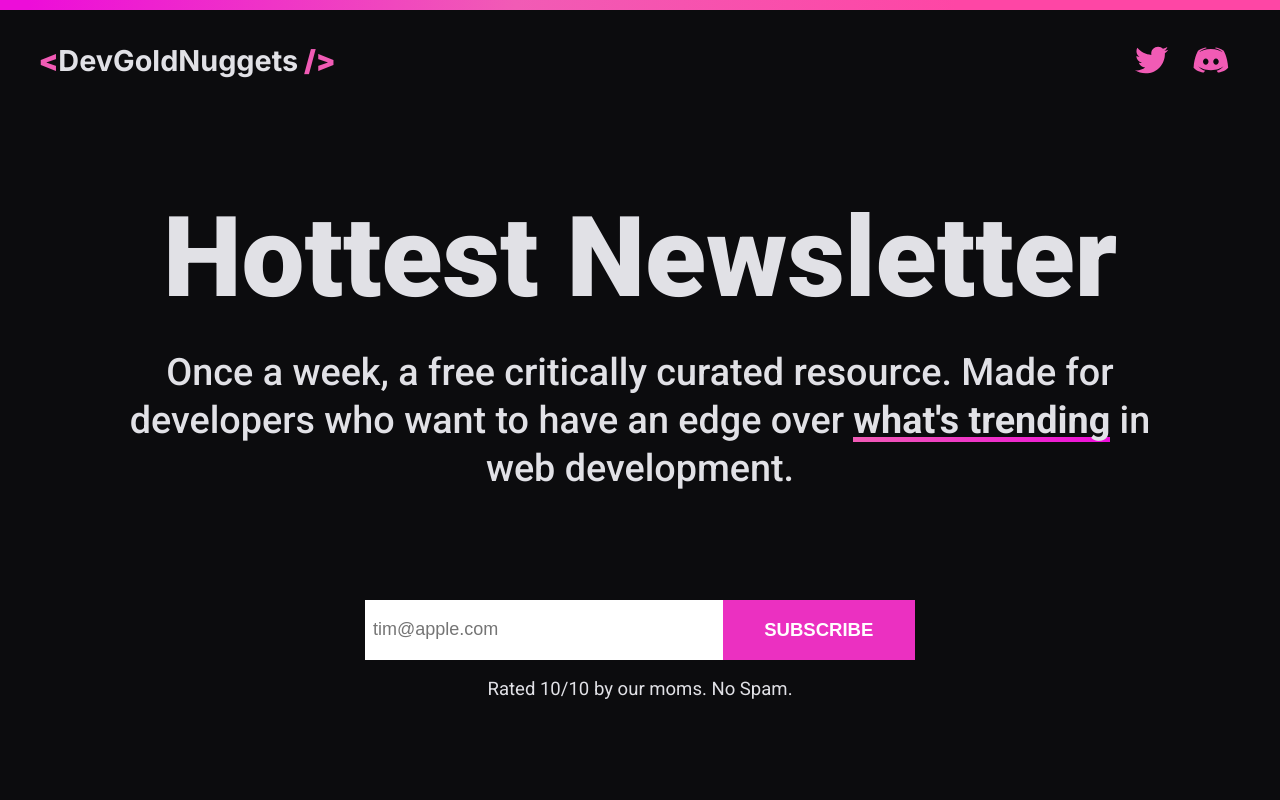
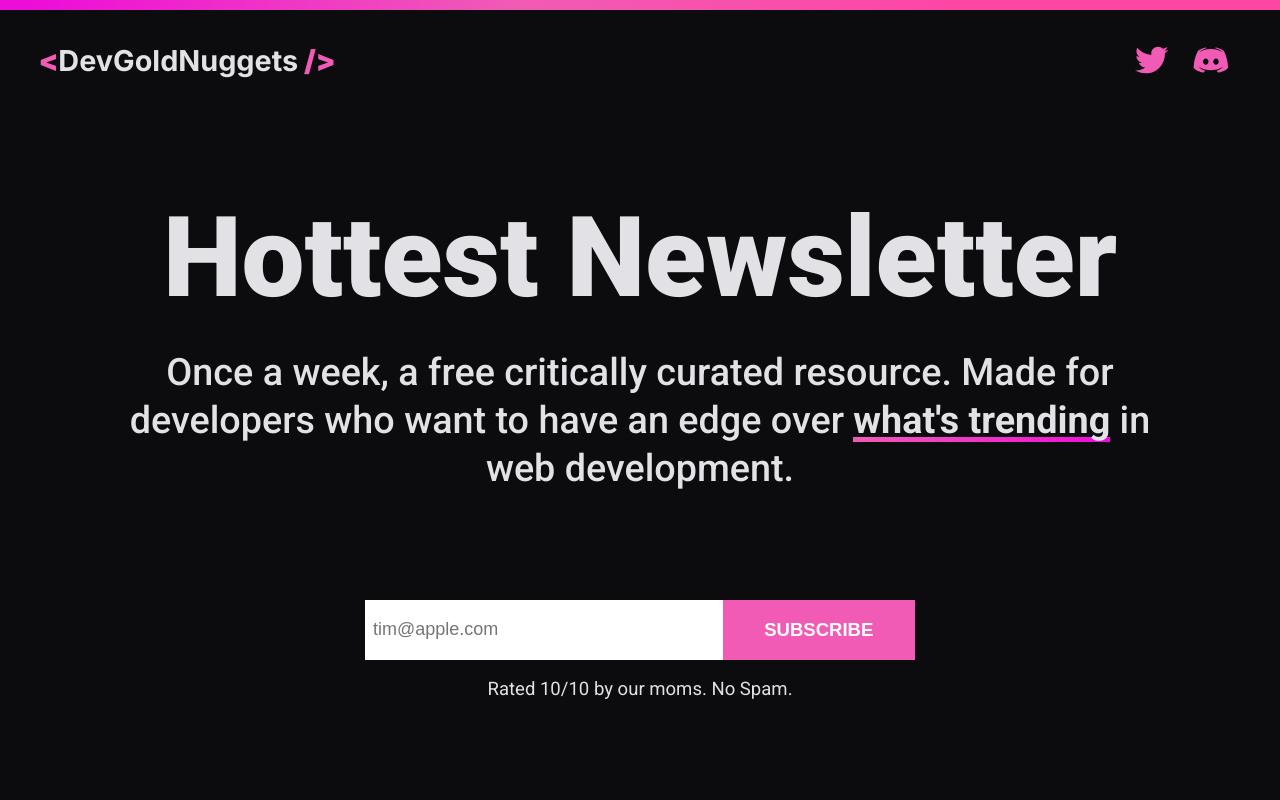
Before and after one commit to leonardomjq/Newsletter-nextjs, a Next.js app: page / in a window 1280 px wide. Shown: the top 800 px of the page. Built offline with nearby package versions, Linux system fonts and the light colour scheme.

Commit message:
vercel secrets fix

```diff
--- a/components/Subscribe/Sub.module.scss
+++ b/components/Subscribe/Sub.module.scss
@@ -41,7 +41,7 @@
     }
 
     button {
-      background-color: #eb30c1;
+      background-color: var(--color-alpha);
       border: none;
       color: #ffffff;
       display: table;
```
Also changed, not shown: vercel.json.
